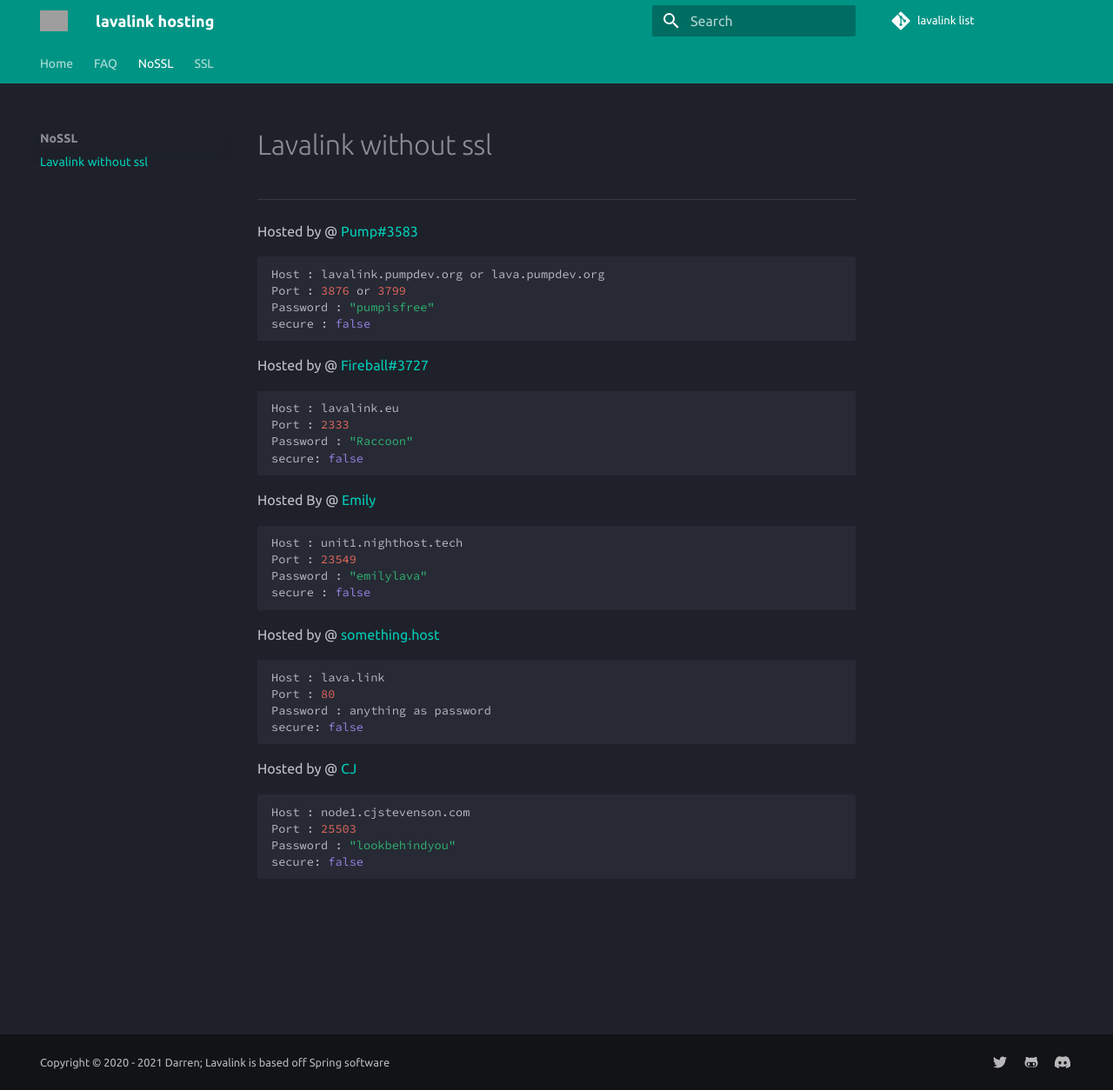
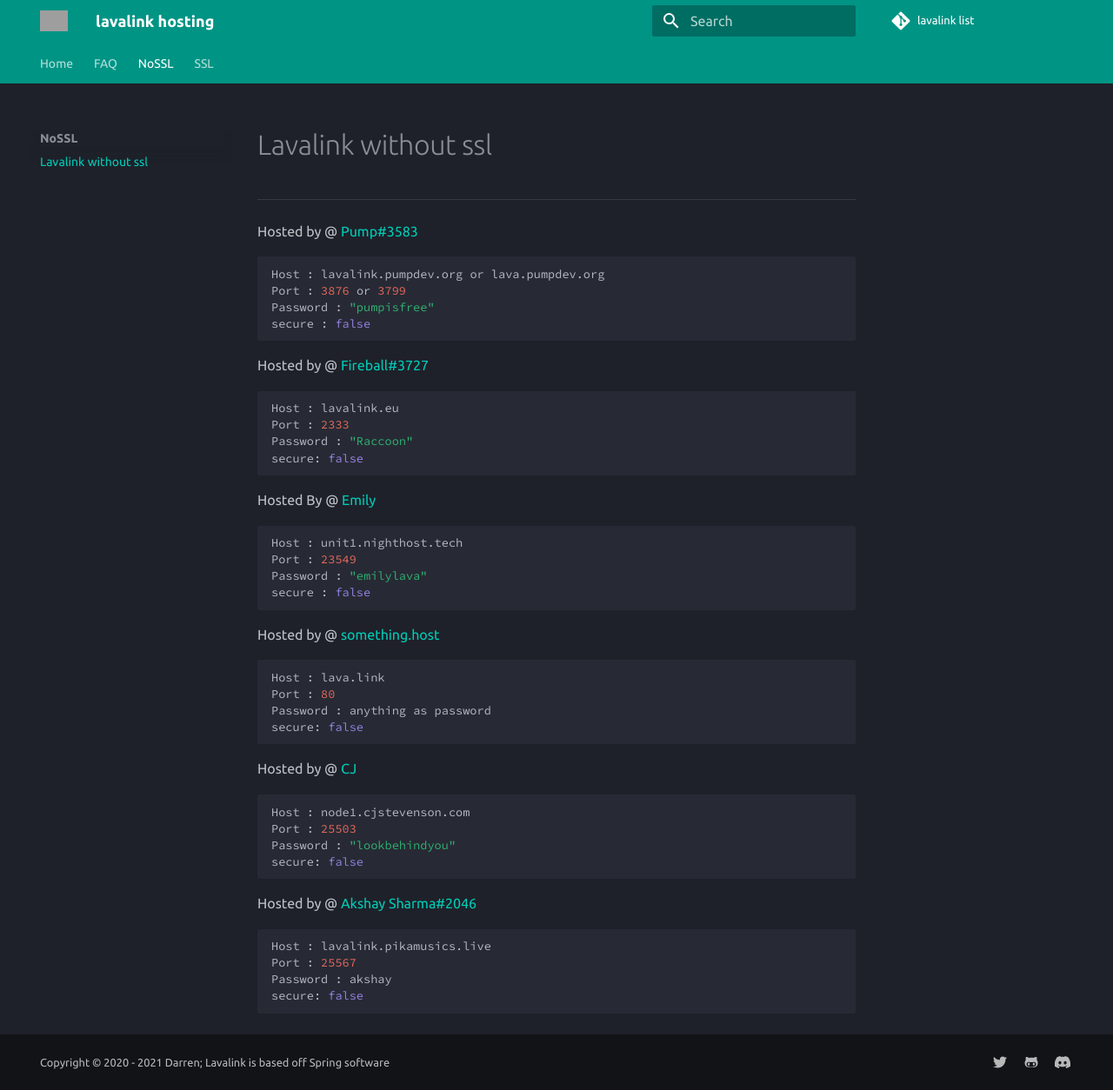
Before and after one commit to DarrenOfficial/lavalink-list, an MkDocs documentation site: the page built from docs/NoSSL/lavalink-without-ssl.md, in a window 1280 px wide and 1254 px high. Shown: the whole window at 87% size. Built offline with MkDocs 1.6.1 and Material for MkDocs 9.7.7, drawn with Linux system fonts in a browser that asks for light colours; comment, search, counter and statistics services are not loaded; grey boxes are pictures that could not be loaded.

Commit message:
I added one, I found the lavalink server in an another server

````diff
--- a/docs/NoSSL/lavalink-without-ssl.md
+++ b/docs/NoSSL/lavalink-without-ssl.md
@@ -35,3 +35,10 @@ Port : 25503
 Password : "lookbehindyou"
 secure: false
 ```
+Hosted by @ [Akshay Sharma#2046](https://discord.com/users/860041361423859714)
+```bash
+Host : lavalink.pikamusics.live
+Port : 25567
+Password : akshay
+secure: false
+```
````
